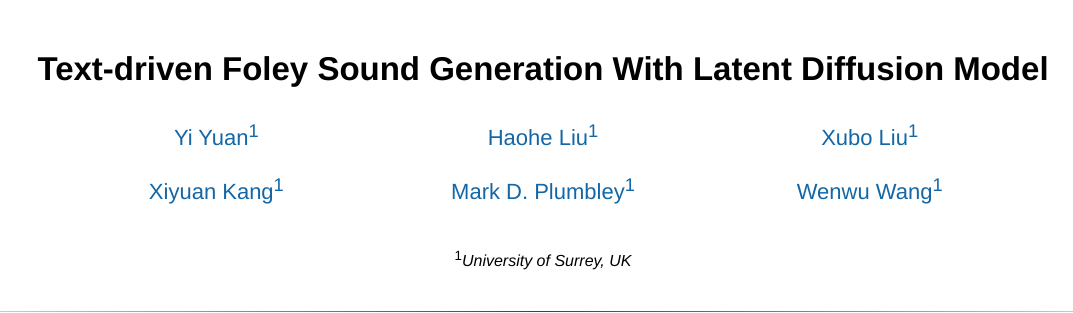
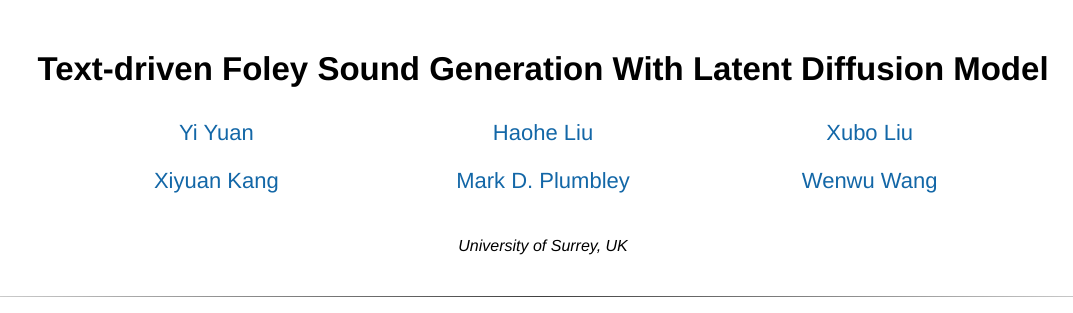
Before and after one commit to yyua8222/dcase_2023_t7, a plain HTML site: page index.html in a window 1280 px wide. Shown: the top 313 px of the page, without its empty margins (207-1280 px from the left). Drawn offline with Linux system fonts and the light colour scheme; a script that the page names is missing.

Commit message:
Update index.html

```diff
--- a/index.html
+++ b/index.html
@@ -161,17 +161,17 @@
                <tr>
                   <td align=center width=120px>
                      <center>
-                        <span style="font-size:22px"><a href="https://www.surrey.ac.uk/people/yi-yuan">Yi Yuan<sup>1</sup></a></span>
+                        <span style="font-size:22px"><a href="https://www.surrey.ac.uk/people/yi-yuan">Yi Yuan</a></span>
                      </center>
                   </td>
                   <td align=center width=120px>
                      <center>
-                        <span style="font-size:22px"><a href="https://www.surrey.ac.uk/people/haohe-liu">Haohe Liu<sup>1</sup></a></span>
+                        <span style="font-size:22px"><a href="https://www.surrey.ac.uk/people/haohe-liu">Haohe Liu</a></span>
                      </center>
                   </td>
                   <td align=center width=120px>
                      <center>
-                        <span style="font-size:22px"><a href="https://liuxubo717.github.io/">Xubo Liu<sup>1</sup></a></span>
+                        <span style="font-size:22px"><a href="https://liuxubo717.github.io/">Xubo Liu</a></span>
                      </center>
                   </td>
                   <!--					<td align=center width=120px>-->
@@ -185,17 +185,17 @@
                <tr>
                   <td align=center width=120px>
                      <center>
-                        <span style="font-size:22px"><a href="">Xiyuan Kang<sup>1</sup></a></span>
+                        <span style="font-size:22px"><a href="">Xiyuan Kang</a></span>
                      </center>
                   </td>
                   <td align=center width=120px>
                      <center>
-                        <span style="font-size:22px"><a href='https://www.surrey.ac.uk/people/mark-plumbley'>Mark D. Plumbley<sup>1</sup></a></span><br>
+                        <span style="font-size:22px"><a href='https://www.surrey.ac.uk/people/mark-plumbley'>Mark D. Plumbley</a></span><br>
                      </center>
                   </td>
                   <td align=center width=120px>
                      <center>
-                        <span style="font-size:22px"><a href='http://personal.ee.surrey.ac.uk/Personal/W.Wang/'>Wenwu Wang<sup>1</sup></a></span><br>
+                        <span style="font-size:22px"><a href='http://personal.ee.surrey.ac.uk/Personal/W.Wang/'>Wenwu Wang</a></span><br>
                      </center>
                   </td>
                </tr>
@@ -207,7 +207,7 @@
          <tr>
             <td align=center width=120px>
                <center>
-                  <sup>1</sup><i>University of Surrey, UK</i>
+                  <i>University of Surrey, UK</i>
                </center>
             </td>
          </tr>
```
